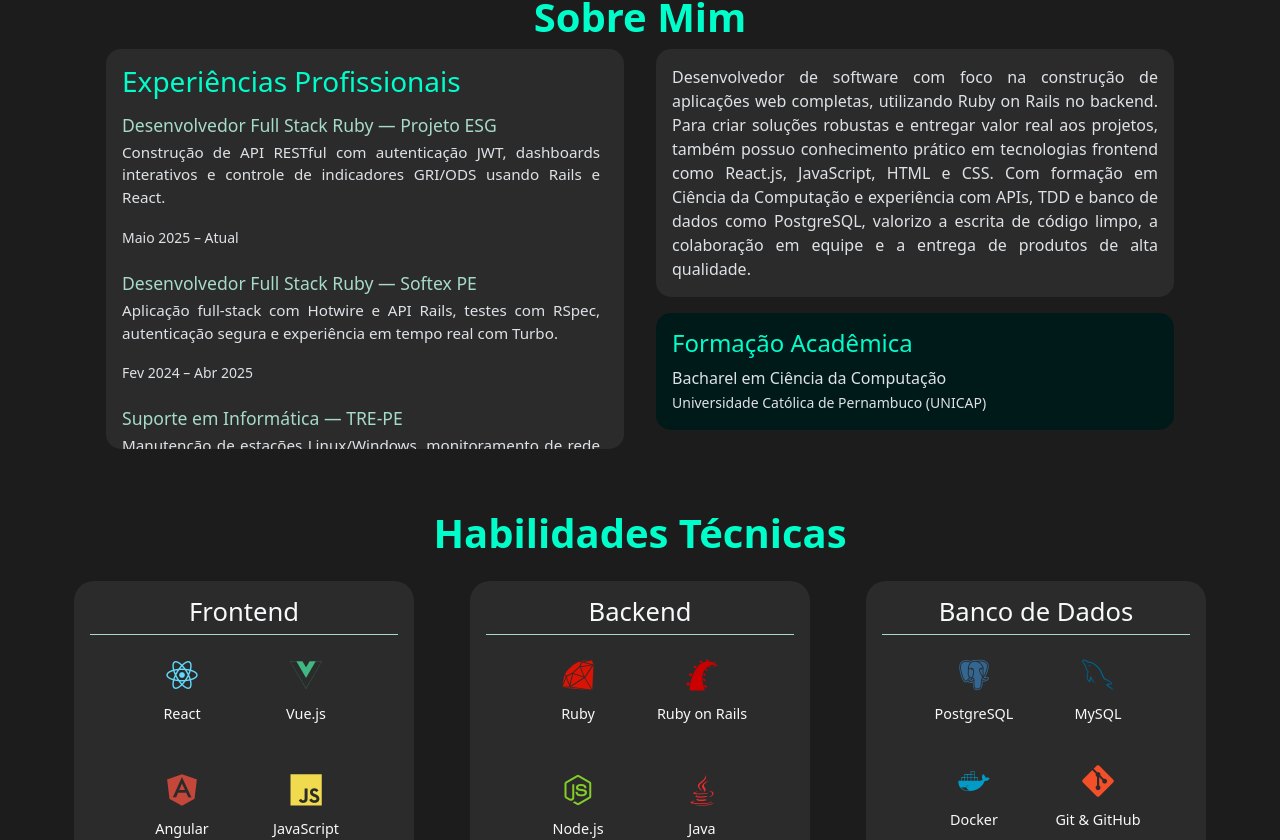
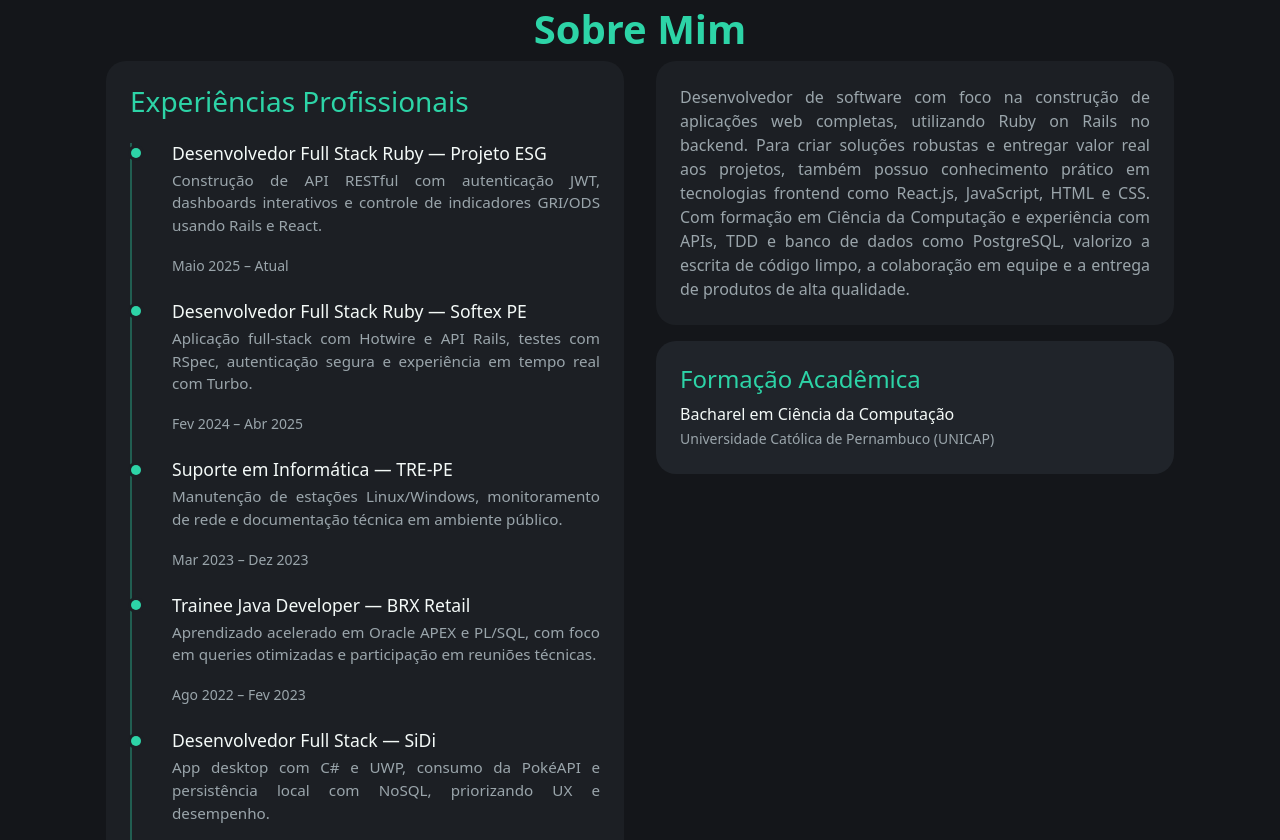
Before and after one commit to Rochafelip/Portifolio, a React (Vite) app: page / in a window 1280 px wide. Shown: the part 859-1699 px from the top of the page. Built offline with nearby package versions, Linux system fonts and the light colour scheme; no server answers.

Commit message:
refactor: replace scrolling experience box with vertical timeline

```diff
--- a/src/components/AboutMe/AboutMe.css
+++ b/src/components/AboutMe/AboutMe.css
@@ -1,8 +1,10 @@
 .about-me-section {
-  background-color: #1c1c1c;
+  background-color: var(--color-bg);
   min-height: 70vh;
   display: flex;
   align-items: center;
+  border-bottom: 1px solid rgba(var(--color-accent-rgb), 0.25);
+  padding: 3rem 0;
 }
 
 .about-me-wrapper {
@@ -11,17 +13,16 @@
   margin: 0 auto;
   padding: 1rem;
   box-sizing: border-box;
-  border-radius: 15px;
+  border-radius: var(--radius-lg);
 }
 
-.about-me-wrapper h2{
+.about-me-wrapper h2 {
   text-align: center;
   font-size: 2.5rem;
   font-weight: bold;
-  color: #00fecb;
+  color: var(--color-accent);
 }
 
-/* NOVO: Container com colunas */
 .about-me-columns {
   display: flex;
   flex-wrap: wrap;
@@ -29,39 +30,58 @@
   justify-content: space-between;
 }
 
-/* Coluna esquerda - Experiência */
 .experience-block {
   flex: 1 1 45%;
-  background-color: #2b2b2b;
-  padding: 1rem;
-  padding-right: 1.5rem; /* um pouco mais para evitar corte do conteúdo */
-  border-radius: 15px;
-  color: #dee2e6;
-  max-height: 400px; /* você pode ajustar como quiser */
-  overflow-y: auto;
+  background-color: var(--color-surface);
+  padding: 1.5rem;
+  border-radius: var(--radius-lg);
+  color: var(--color-text-muted);
 }
 
 .experience-block h3 {
-  color: #00fecb;
-  margin-bottom: 1rem;
-}
-
-.experience-item {
+  color: var(--color-accent);
   margin-bottom: 1.5rem;
 }
 
-.experience-item h5 {
+.timeline {
+  position: relative;
+  padding-left: 1.5rem;
+  border-left: 2px solid rgba(var(--color-accent-rgb), 0.35);
+}
+
+.timeline-item {
+  position: relative;
+  margin-bottom: 1.5rem;
+  padding-left: 1rem;
+}
+
+.timeline-item:last-child {
+  margin-bottom: 0;
+}
+
+.timeline-item::before {
+  content: '';
+  position: absolute;
+  left: -1.55rem;
+  top: 0.35rem;
+  width: 10px;
+  height: 10px;
+  border-radius: 50%;
+  background-color: var(--color-accent);
+  box-shadow: 0 0 0 3px var(--color-surface);
+}
+
+.timeline-item h5 {
   margin-bottom: 0.3rem;
   font-size: 1.1rem;
-  color: #a6dac9;
+  color: var(--color-text);
 }
 
-.experience-item p {
+.timeline-item p {
   font-size: 0.95rem;
   text-align: justify;
 }
 
-/* Coluna direita - Sobre + Formação */
 .about-details {
   flex: 1 1 45%;
   display: flex;
@@ -70,10 +90,10 @@
 }
 
 .about-me-text {
-  background-color: #2b2b2b;
-  padding: 1rem;
-  border-radius: 15px;
-  color: #dee2e6;
+  background-color: var(--color-surface);
+  padding: 1.5rem;
+  border-radius: var(--radius-lg);
+  color: var(--color-text-muted);
   text-align: justify;
 }
 
@@ -82,20 +102,21 @@
 }
 
 .education-block {
-  background-color: #001919;
-  padding: 1rem;
-  border-radius: 15px;
-  color: #dee2e6;
+  background-color: var(--color-surface-alt);
+  padding: 1.5rem;
+  border-radius: var(--radius-lg);
+  color: var(--color-text-muted);
 }
 
 .education-block h4 {
-  color: #00fecb;
+  color: var(--color-accent);
   margin-bottom: 0.5rem;
 }
 
 .education-block p {
   margin: 0;
   font-weight: 500;
+  color: var(--color-text);
 }
 
 @media (max-width: 768px) {
--- a/src/components/AboutMe/AboutMe.jsx
+++ b/src/components/AboutMe/AboutMe.jsx
@@ -8,11 +8,11 @@ const AboutMe = () => {
         <h2 className="section-title px-3">Sobre Mim</h2>
 
         <div className="about-me-columns">
-      {/* Coluna Esquerda: Experiência Profissional */}
           <div className="experience-block">
             <h3>Experiências Profissionais</h3>
 
-          <div className="experience-item">
+            <div className="timeline">
+              <div className="timeline-item">
                 <h5>Desenvolvedor Full Stack Ruby — Projeto ESG</h5>
                 <p>
                   Construção de API RESTful com autenticação JWT, dashboards interativos e controle de indicadores GRI/ODS usando Rails e React.
@@ -20,7 +20,7 @@ const AboutMe = () => {
                 <small>Maio 2025 – Atual</small>
               </div>
 
-          <div className="experience-item">
+              <div className="timeline-item">
                 <h5>Desenvolvedor Full Stack Ruby — Softex PE</h5>
                 <p>
                   Aplicação full-stack com Hotwire e API Rails, testes com RSpec, autenticação segura e experiência em tempo real com Turbo.
@@ -28,7 +28,7 @@ const AboutMe = () => {
                 <small>Fev 2024 – Abr 2025</small>
               </div>
 
-          <div className="experience-item">
+              <div className="timeline-item">
                 <h5>Suporte em Informática — TRE-PE</h5>
                 <p>
                   Manutenção de estações Linux/Windows, monitoramento de rede e documentação técnica em ambiente público.
@@ -36,7 +36,7 @@ const AboutMe = () => {
                 <small>Mar 2023 – Dez 2023</small>
               </div>
 
-          <div className="experience-item">
+              <div className="timeline-item">
                 <h5>Trainee Java Developer — BRX Retail</h5>
                 <p>
                   Aprendizado acelerado em Oracle APEX e PL/SQL, com foco em queries otimizadas e participação em reuniões técnicas.
@@ -44,7 +44,7 @@ const AboutMe = () => {
                 <small>Ago 2022 – Fev 2023</small>
               </div>
 
-          <div className="experience-item">
+              <div className="timeline-item">
                 <h5>Desenvolvedor Full Stack — SiDi</h5>
                 <p>
                   App desktop com C# e UWP, consumo da PokéAPI e persistência local com NoSQL, priorizando UX e desempenho.
@@ -52,9 +52,8 @@ const AboutMe = () => {
                 <small>Out 2021 – Jun 2022</small>
               </div>
             </div>
+          </div>
 
-
-      {/* Coluna Direita: Sobre mim e curso */}
           <div className="about-details">
             <div className="about-me-text">
               <p>
@@ -71,8 +70,6 @@ const AboutMe = () => {
         </div>
       </div>
     </section>
-
-
   );
 };
 
```
Lines whose indentation alone changed are shown as unchanged.
